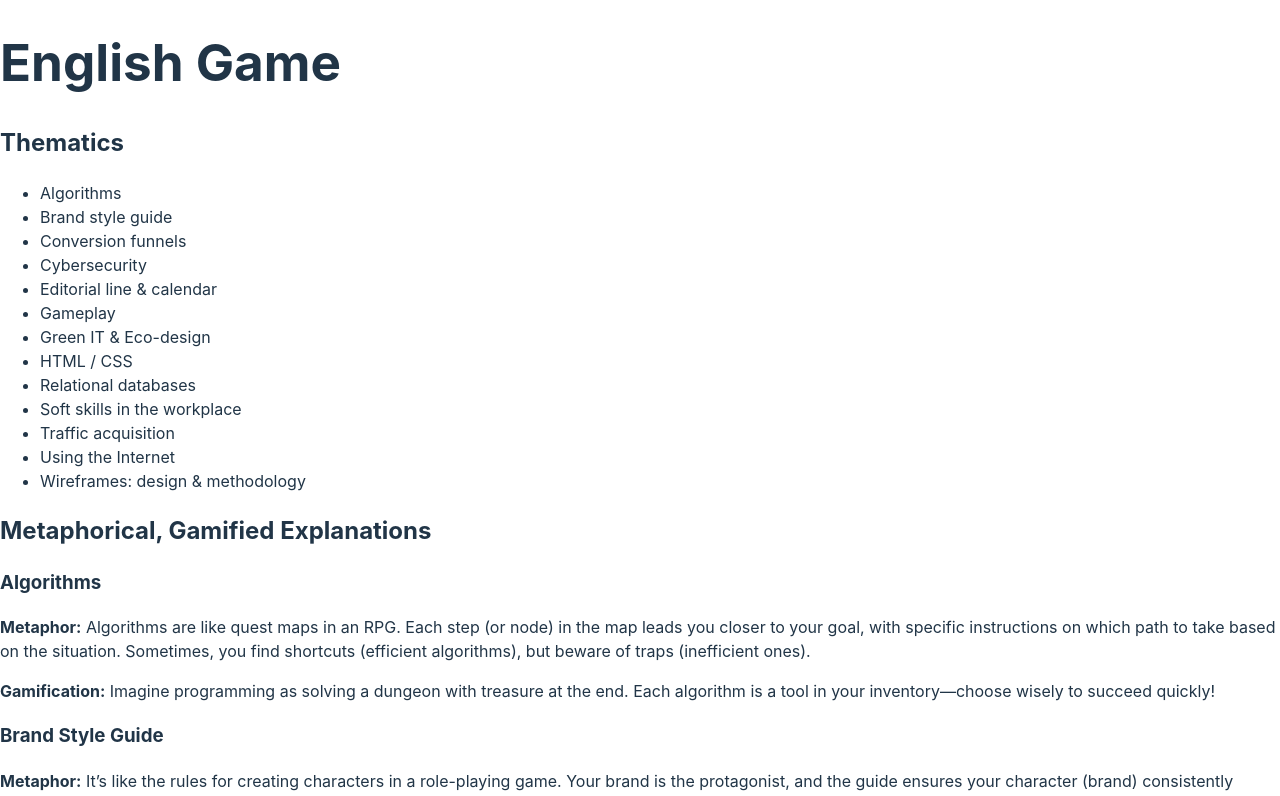
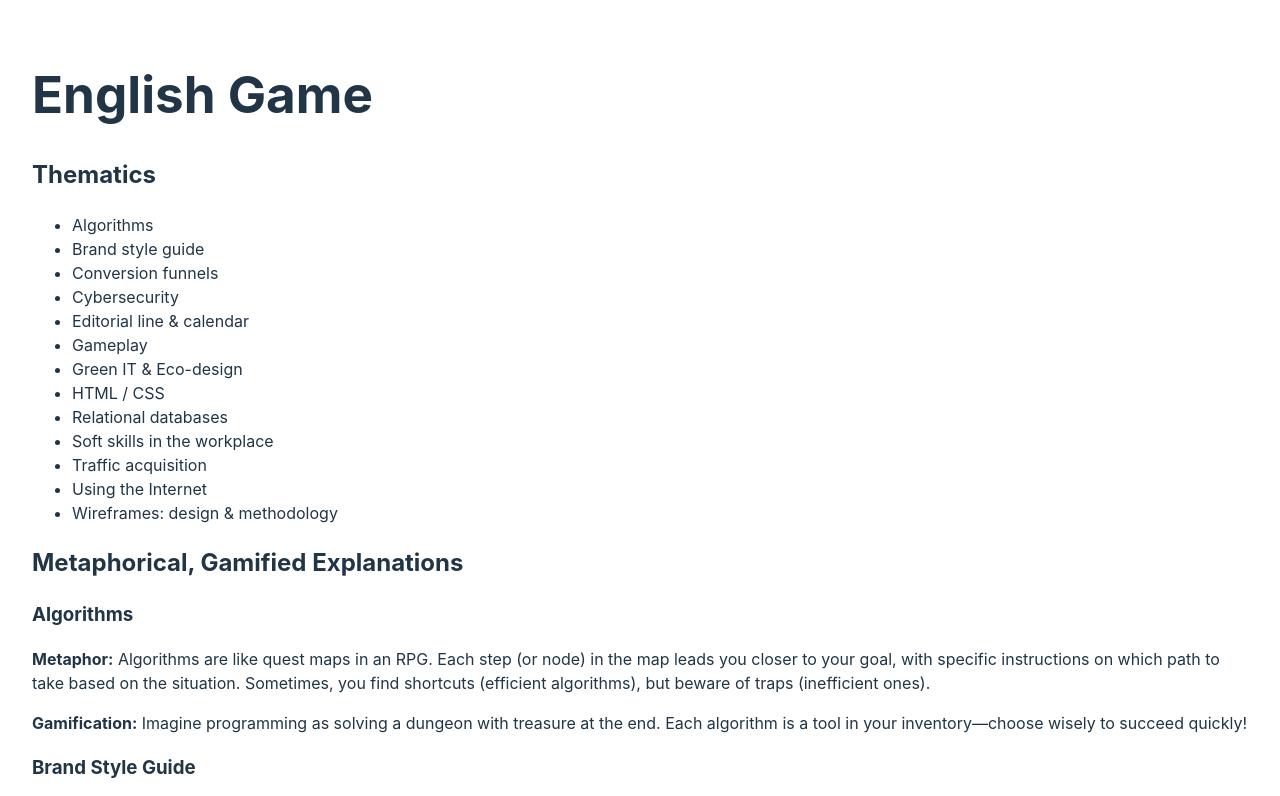
Before and after one commit to razmi0/digital-addon, a React (Vite) app: page / in a window 1280 px wide. Shown: the top 796 px of the page. Built offline with nearby package versions, Linux system fonts and the light colour scheme.

Commit message:
Refactor EnglishGame component to add padding to the container

```diff
--- a/src/EnglishGame.tsx
+++ b/src/EnglishGame.tsx
@@ -108,7 +108,7 @@ const EnglishGame = () => {
   ];
 
   return (
-    <div>
+    <div style={{ padding: "2rem" }}>
       <h1>English Game</h1>
       <h2>Thematics</h2>
       <ul>
```
